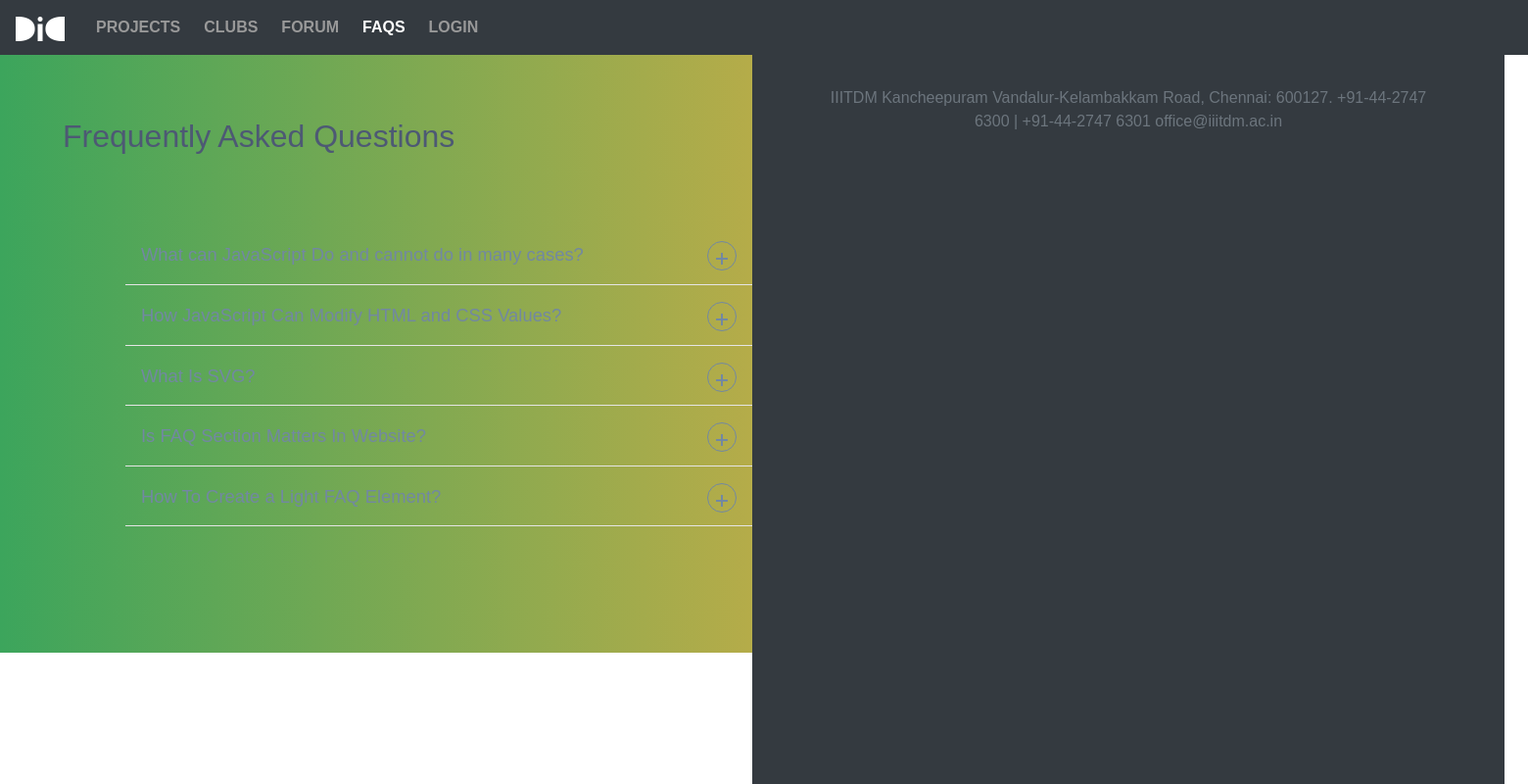
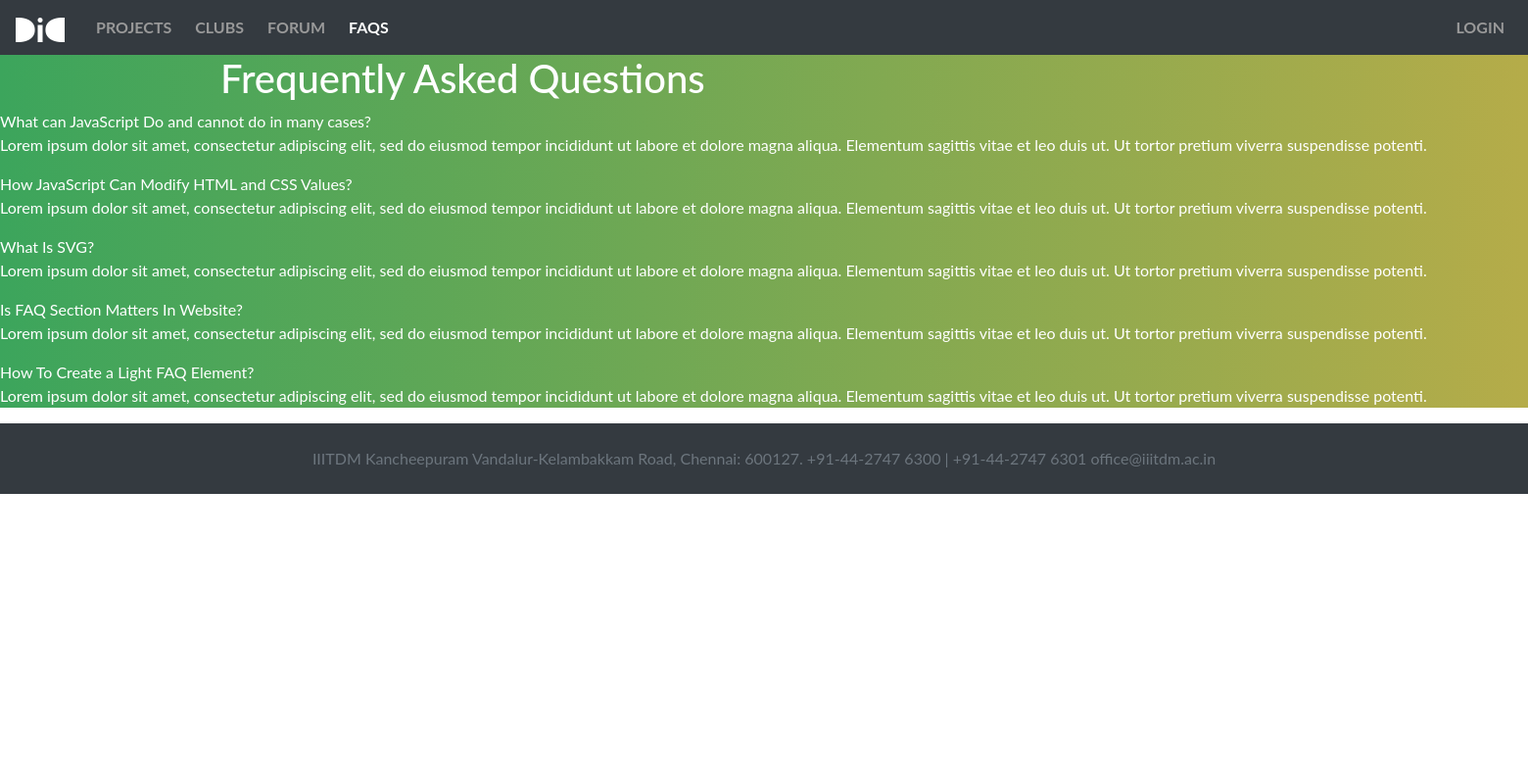
Before and after one commit to ashishrrs/IDC, a Django app: page /FAQs/ in a window 1560 px wide. Shown: the whole page at 98% size. Run offline with Django 3.2, Linux system fonts and the light colour scheme; some libraries are stand-ins or nearby versions.

Commit message:
fixed nav bar

```diff
--- a/IDC/FAQs/templates/FAQs/base.html
+++ b/IDC/FAQs/templates/FAQs/base.html
@@ -16,28 +16,29 @@
 
 	<body data-spy="scroll" data-target="#navbarResponsive">
 
-		<!---Navigation bar-->
-			<nav class="navbar navbar-expand-md bg-dark navbar-dark fixed-top">
-
+		<header>
+			<!---Navigation bar -->
+			<div class="container">
+			<nav class="navbar navbar-expand-md navbar-dark bg-dark fixed-top">
 				<a class="navbar-brand" href="/"><img src='{% static "images/logo_DIC.png" %}' alt="Home" style="height: 25px;"></a>
-			<button class="navbar-toggler" type="button" data-toggle="collapse" data-target="#navbarResponsive">
-				<span class="navbar-toggler-icon"></span>
-			</button>
+				<button class="navbar-toggler" type="button" data-toggle="collapse" data-target="#navbarResponsive">
+					<span class="navbar-toggler-icon"></span>
+				</button>
 
 				<div class="collapse navbar-collapse" id="navbarResponsive">
-					<div class="navbar-nav">
+					<div class="navbar-nav mr-auto">
 							<a class="nav-item nav-link" href="/projects/">Projects</a>
-							<a class="nav-item nav-link" href='/clubs/'>Clubs</a>
-							<a class="nav-item nav-link" href='/forms/'>Forum</a>
-						    <a class="nav-item active nav-link" href="/FAQs/">FAQs</a>
+							<a class="nav-item nav-link" href="/clubs/">Clubs</a>
+							<a class="nav-item nav-link" href="/forms/">Forum</a>
+							<a class="nav-item  active nav-link" href="#">FAQs</a>
 					</div>
 						<div class="nav navbar-nav nav-right">
-							<a class="nav-item nav-link" href="/login/"><span class="glyphicon glyphicon-log-in"></span>Login</a>
+							<a class="nav-item nav-link" href="login/"><span class="glyphicon glyphicon-log-in"></span>Login</a>
 						</div>
 				</div>
-
 			</nav>
-		<!---End of Navigation bar-->
+			</div>
+		</header>
 
 		<div>
 			{% block content %}
--- a/IDC/FAQs/templates/FAQs/index.html
+++ b/IDC/FAQs/templates/FAQs/index.html
@@ -6,14 +6,16 @@
 
 {% block content %}
 
+<link rel="stylesheet" href='{% static "css/faqsindexstyle.css" %}'>
+<script src='https://code.jquery.com/jquery-3.2.1.min.js'></script>
 <link rel='stylesheet' href='https://code.ionicframework.com/ionicons/2.0.1/css/ionicons.min.css'>
-<link rel="stylesheet" href='{% static "css/faqsindexstyle.css" %}'>
 
 <div id="page" style="background-image: linear-gradient(to right, #3CA55C, #B5AC49); padding-top: 56px; padding-bottom: 0;">
-	<div class="container">
-			<h2>Frequently Asked Questions</h2>
 
 	<div class="container">
+			<h1>Frequently Asked Questions</h1>
+	</div>
+
 			<div class="accordion">
 
 				<div class="accordion-item">
@@ -51,10 +53,9 @@
 					</div>
 				</div>
 			</div>
-		</div>
-	</div>
+
 </div>
 
-<script src='https://code.jquery.com/jquery-3.2.1.min.js'></script>
+
 <script  src='{% static "js/function.js" %}'></script>
 {% endblock %}
--- a/IDC/Projects/templates/Projects/base.html
+++ b/IDC/Projects/templates/Projects/base.html
@@ -38,11 +38,6 @@
 		{% block content %}
 		{% endblock %}
 
-		<!--Source script files-->
-		<script src="https://code.jquery.com/jquery-3.2.1.slim.min.js" integrity="sha384-KJ3o2DKtIkvYIK3UENzmM7KCkRr/rE9/Qpg6aAZGJwFDMVNA/GpGFF93hXpG5KkN" crossorigin="anonymous"></script>
-		<script src="https://cdnjs.cloudflare.com/ajax/libs/popper.js/1.12.9/umd/popper.min.js" integrity="sha384-ApNbgh9B+Y1QKtv3Rn7W3mgPxhU9K/ScQsAP7hUibX39j7fakFPskvXusvfa0b4Q" crossorigin="anonymous"></script>
-		<script src="https://maxcdn.bootstrapcdn.com/bootstrap/4.0.0/js/bootstrap.min.js" integrity="sha384-JZR6Spejh4U02d8jOt6vLEHfe/JQGiRRSQQxSfFWpi1MquVdAyjUar5+76PVCmYl" crossorigin="anonymous"></script>
-
 		<footer class="py-4 bg-dark flex-shrink-0">
 			<div class="container text-center">
 				<a href="#" class="text-muted">IIITDM Kancheepuram
--- a/IDC/Projects/templates/Projects/index.html
+++ b/IDC/Projects/templates/Projects/index.html
@@ -9,6 +9,7 @@
 <link rel="stylesheet" href='{% static "css/projectindexstyle.css" %}'>
 <script src="js/jquery-1.10.2.js" type="text/javascript"></script>
 <link rel="stylesheet" href="https://cdnjs.cloudflare.com/ajax/libs/font-awesome/4.7.0/css/font-awesome.min.css">
+
 <div id="page" style="background-color: #2e2e2e; padding-top: 56px;">
 
 <!--start image slider-->
--- a/IDC/static/css/faqsindexstyle.css
+++ /dev/null
@@ -1,101 +0,0 @@
-/*@import url('https://fonts.googleapis.com/css?family=Hind:300,400');*/
-
-*, *:before, *:after {
-  box-sizing: inherit;
-}
-html {
-  box-sizing: border-box;
-}
-body {
-  margin: 0;
-  padding: 0;
-  font-family: 'Hind', sans-serif;
-  background: #fff;
-  color: #4d5974;
-  display: flex;
-  min-height: 100vh;
-}
-.container {
-  margin: 0 auto;
-  padding: 4rem;
-  width: 48rem;
-}
-.subheader {
-    text-align: center;
-}
-.accordion a {
-  position: relative;
-  display: -webkit-box;
-  display: -webkit-flex;
-  display: -ms-flexbox;
-  display: flex;
-  -webkit-box-orient: vertical;
-  -webkit-box-direction: normal;
-  -webkit-flex-direction: column;
-  -ms-flex-direction: column;
-  flex-direction: column;
-  width: 100%;
-  padding: 1rem 3rem 1rem 1rem;
-  color: #7288a2;
-  font-size: 1.15rem;
-  font-weight: 400;
-  border-bottom: 1px solid #e5e5e5;
-}
-.accordion a:hover,
-.accordion a:hover::after {
-  cursor: pointer;
-  color: #264fc2;
-}
-.accordion a:hover::after {
-  border: 1px solid #264fc2;
-}
-.accordion a.active {
-  color: #264fc2;
-  border-bottom: 1px solid #264fc2;
-}
-.accordion a::after {
-  font-family: 'Ionicons';
-  content: '\f218';
-  position: absolute;
-  float: right;
-  right: 1rem;
-  font-size: 1rem;
-  color: #7288a2;
-  padding: 5px;
-  width: 30px;
-  height: 30px;
-  -webkit-border-radius: 50%;
-  -moz-border-radius: 50%;
-  border-radius: 50%;
-  border: 1px solid #7288a2;
-  text-align: center;
-}
-.accordion a.active::after {
-  font-family: 'Ionicons';
-  content: '\f209';
-  color: #264fc2;
-  border: 1px solid #264fc2;
-}
-.accordion .content {
-  opacity: 0;
-  padding: 0 1rem;
-  max-height: 0;
-  border-bottom: 1px solid #e5e5e5;
-  overflow: hidden;
-  clear: both;
-  -webkit-transition: all 0.2s ease 0.15s;
-  -o-transition: all 0.2s ease 0.15s;
-  transition: all 0.2s ease 0.15s;
-}
-.accordion .content p {
-  font-size: 1rem;
-  font-weight: 300;
-}
-.accordion .content.active {
-  opacity: 1;
-  padding: 1rem;
-  max-height: 100%;
-  -webkit-transition: all 0.35s ease 0.15s;
-  -o-transition: all 0.35s ease 0.15s;
-  transition: all 0.35s ease 0.15s;
-}
```
Also changed, not shown: IDC/Clubs/templates/Clubs/base.html (+17 -14 lines), IDC/Forum/templates/Forum/base.html (+14 -11 lines), IDC/Forum/templates/Forum/forum.html (deleted, +0 -123 lines). Lines whose indentation alone changed are shown as unchanged.
